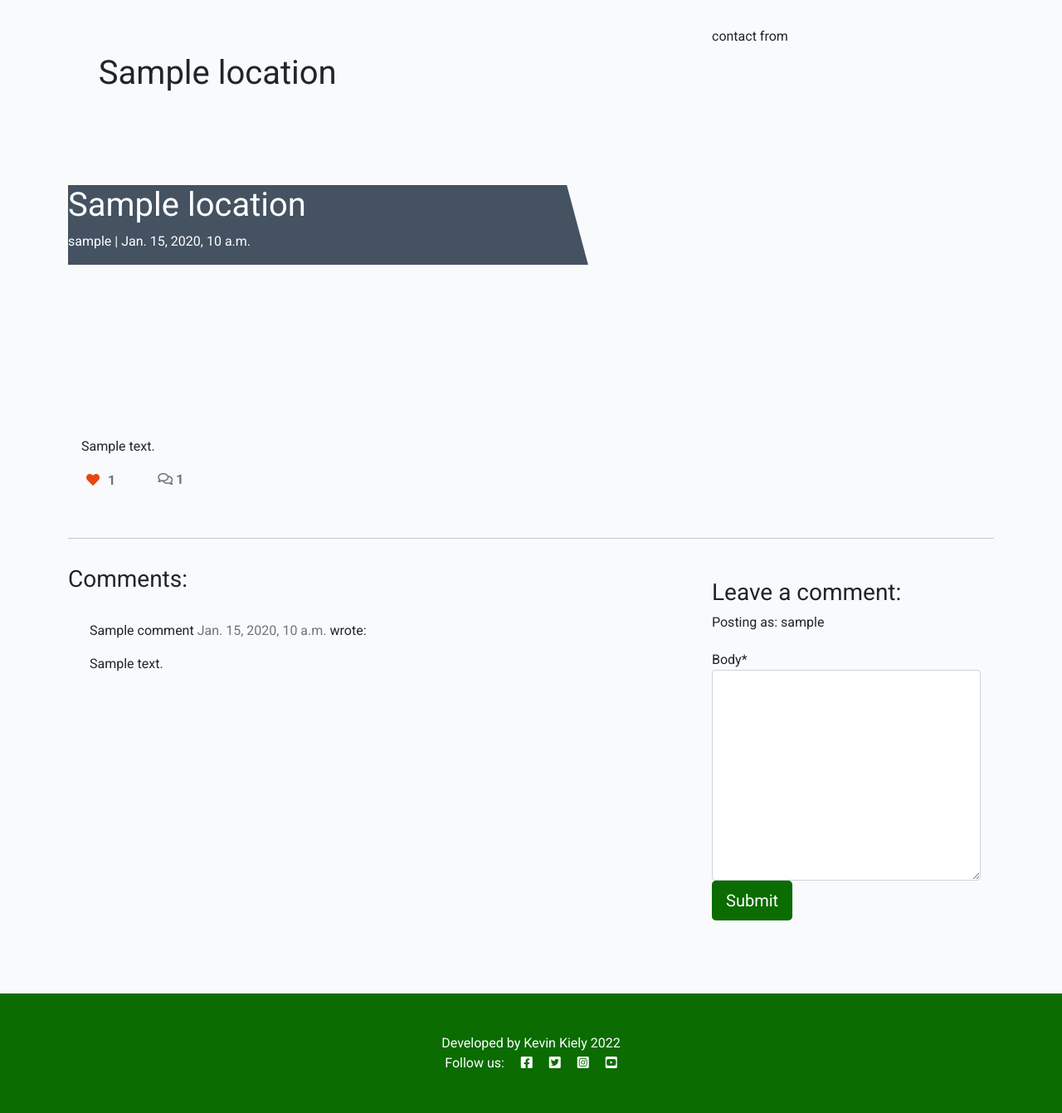
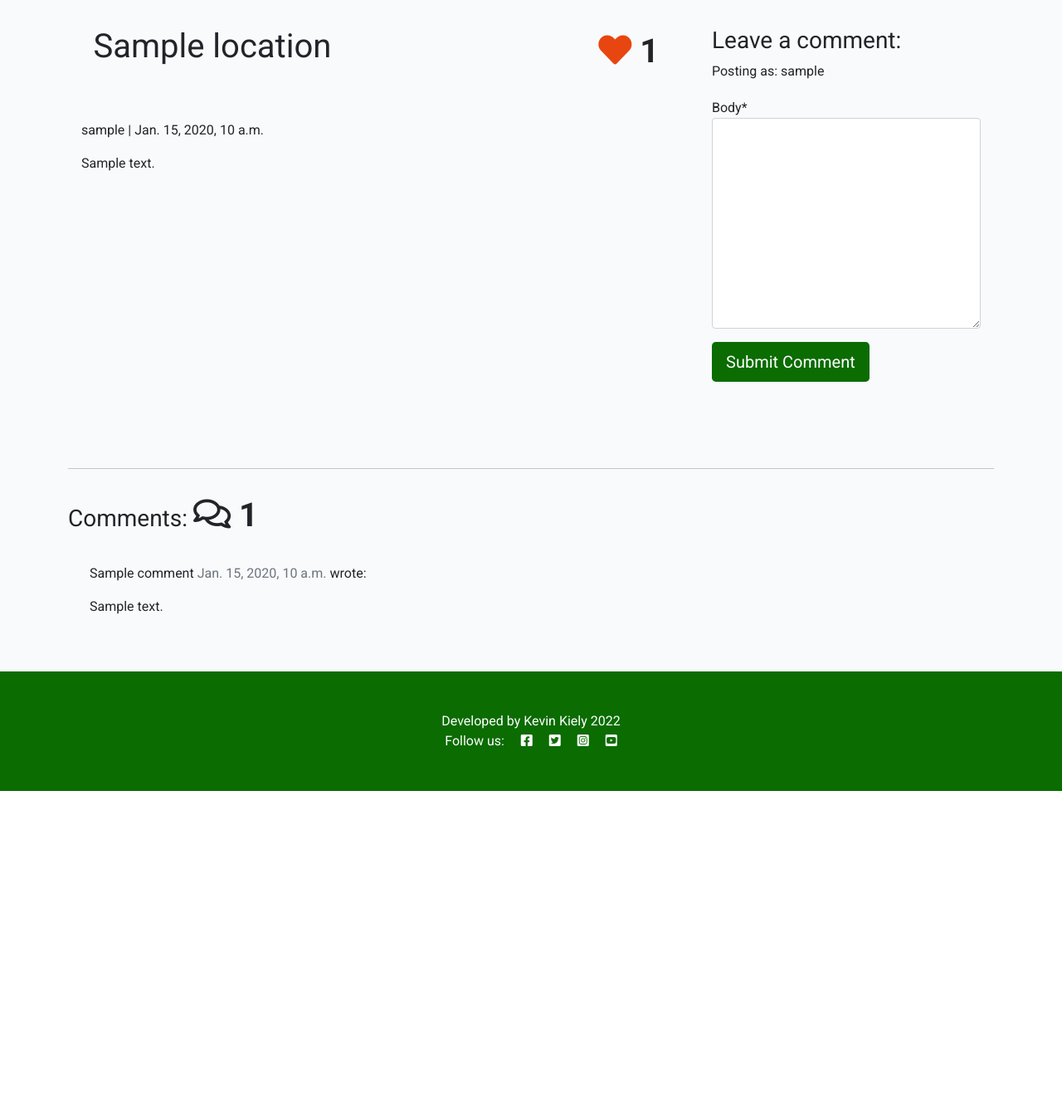
Before and after one commit to Code-Institute-Submissions/kevinjohnkiely-explore-ireland-project-4_SEpResub, a Django app: a page that uses templates/location_single.html in a window 1280 px wide. Shown: the part 147-1488 px from the top of the page at 83% size. After the commit the page ends 1100 px from the top, so only its background shows below. Run offline with Django 3.2, Linux system fonts and the light colour scheme; a user stored in the database is signed in; tables that the repository leaves empty hold one stand-in row (values such as "Sample post"); some libraries are stand-ins or nearby versions.

Commit message:
Add styles and layout changes to individual location page

```diff
--- a/locations/views.py
+++ b/locations/views.py
@@ -13,6 +13,7 @@ class LocationList(generic.ListView):
     queryset = Location.objects.filter(status=1).order_by('-created_at')
     template_name = 'index.html'
     paginate_by = 6
+
 
 class LocationSingle(View):
 
--- a/static/css/style.css
+++ b/static/css/style.css
@@ -98,40 +98,6 @@ hr.home_hr {
     /* text-transform: uppercase; */
 }
 
-.masthead {
-    margin-top: 10px;
-    overflow: hidden;
-    position: relative;
-    display: inline-block;
-    height: 33vh;
-    width: 100%;
-}
-
-.masthead-text {
-    background-color: #445261;
-    color: white;
-    position: relative;
-}
-
-.masthead-image {
-    position: relative;
-    overflow: hidden;
-}
-
-.masthead-image:after {
-    content: "";
-    position: absolute;
-    top: 0;
-    right: 90%;
-    height: 100%;
-    width: 150%;
-    background: #445261;
-    -webkit-transform: skew(15deg);
-    -moz-transform: skew(15deg);
-    transform: skew(15deg);
-    z-index: 100;
-}
-
 .post-link {
     text-decoration: none;
     color: #445261;
@@ -143,7 +109,7 @@ hr.home_hr {
 }
 
 .location-title {
-    margin-top: 3rem;
+    /* margin-top: 3rem; */
     margin-left: 5%;
 }
 
--- a/templates/location_single.html
+++ b/templates/location_single.html
@@ -9,7 +9,33 @@
 <div class="container">
     <div class="row">
         <div class="col-md-8 card mb-4 mt-3">
-            <h1 class="location-title">{{ location.title }}</h1>
+            <div class="row mt-3">
+                <div class="col-sm-10">
+                    <h1 class="location-title">{{ location.title }}</h1>
+                </div>
+                <div class="col-sm-2">
+                    <strong>
+                        {% if user.is_authenticated %}
+                        <form class="d-inline" action="{% url 'location_like' location.slug %}" method="POST">
+                            {% csrf_token %}
+                            {% if liked %}
+                            <button type="submit" name="blogpost_id" value="{{location.slug}}" class="btn-like"><i
+                                    class="fas fa-heart" style="font-size: 40px;"></i></button>
+                            {% else %}
+                            <button type="submit" name="blogpost_id" value="{{location.slug}}" class="btn-like"><i
+                                    class="far fa-heart" style="font-size: 40px;"></i></button>
+                            {% endif %}
+                        </form>
+                        {% else %}
+                        <span class="text-secondary"><i class="far fa-heart" style="font-size: 40px;"></i></span>
+                        {% endif %}
+                        <!-- The number of likes goes before the closing strong tag -->
+                        <span class="fs-1">{{ location.number_of_likes }} </span>
+                    </strong>
+                </div>
+            </div>
+
+
             <div class="card-body">
                 <div class="image-container">
                     {% if "placeholder_image" in location.location_image.url %}
@@ -18,32 +44,27 @@
                     <img class="card-img-top" src=" {{ location.location_image.url }}">
                     {% endif %}
                 </div>
+                <p class="post-subtitle">{{ location.creator }} | {{ location.created_at }}</p>
+                <p class="card-text ">{{ location.body | safe }}</p>
             </div>
         </div>
-        <div class="col-md-4 card mb-4 mt-3">
+        <div class="col-md-4 card mb-4  mt-3 ">
             <div class="card-body">
-                contact from
-            </div>
-        </div>
-    </div>
-</div>
+                {% if commented %}
+                <div class="alert alert-success" role="alert">
+                    Your comment is awaiting approval
+                </div>
+                {% else %}
+                {% if user.is_authenticated %}
 
-<div class="masthead">
-    <div class="container">
-        <div class="row g-0">
-            <div class="col-md-6 masthead-text">
-                <!-- Post title goes in these h1 tags -->
-                <h1 class="post-title">{{ location.title }}
-                </h1>
-                <!-- Post author goes before the | the post's created date goes after -->
-                <p class="post-subtitle">{{ location.creator }} | {{ location.created_at }}</p>
-            </div>
-            <div class="d-none d-md-block col-md-6 masthead-image">
-                <!-- The featured image URL goes in the src attribute -->
-                {% if "placeholder" in location.location_image.url %}
-                <img src="{% static 'images/cliffs.jpg' %}" width="100%">
-                {% else %}
-                <img src="{{ location.location_image.url}}" width="100%">
+                <h3>Leave a comment:</h3>
+                <p>Posting as: {{ user.username }}</p>
+                <form method="post" style="margin-top: 1.3em;">
+                    {{ comment_form | crispy }}
+                    {% csrf_token %}
+                    <button type="submit" class="btn btn-signup btn-lg mt-3">Submit Comment</button>
+                </form>
+                {% endif %}
                 {% endif %}
             </div>
         </div>
@@ -51,54 +72,19 @@
 </div>
 
 <div class="container">
-    <div class="row">
-        <div class="col card mb-4  mt-3 left  top">
-            <div class="card-body">
-                <!-- The post content goes inside the card-text. -->
-                <!-- Use the | safe filter inside the template tags -->
-                <p class="card-text ">{{ location.body | safe }}</p>
-                <div class="row">
 
-                    <div class="col-1">
-                        <strong>
-                            {% if user.is_authenticated %}
-                            <form class="d-inline" action="{% url 'location_like' location.slug %}" method="POST">
-                                {% csrf_token %}
-                                {% if liked %}
-                                <button type="submit" name="blogpost_id" value="{{location.slug}}" class="btn-like"><i
-                                        class="fas fa-heart"></i></button>
-                                {% else %}
-                                <button type="submit" name="blogpost_id" value="{{location.slug}}" class="btn-like"><i
-                                        class="far fa-heart"></i></button>
-                                {% endif %}
-                            </form>
-                            {% else %}
-                            <span class="text-secondary"><i class="far fa-heart"></i></span>
-                            {% endif %}
-                            <!-- The number of likes goes before the closing strong tag -->
-                            <span class="text-secondary">{{ location.number_of_likes }} </span>
-                        </strong>
-                    </div>
-                    <div class="col-1">
-                        {% with comments.count as total_comments %}
-                        <strong class="text-secondary"><i class="far fa-comments"></i>
-                            <!-- Our total_comments variable goes before the closing strong tag -->
-                            {{ total_comments }}
-                        </strong>
-                        {% endwith %}
-                    </div>
-                </div>
-            </div>
-        </div>
-    </div>
     <div class="row">
         <div class="col">
             <hr>
         </div>
     </div>
     <div class="row">
-        <div class="col-md-8 card mb-4  mt-3 ">
-            <h3>Comments:</h3>
+        <div class="col-md-12 card mb-4  mt-3 ">
+            <h3>Comments: {% with comments.count as total_comments %}
+                <strong class="fs-1"><i class="far fa-comments" style="font-size: 40px;"></i>
+                    {{ total_comments }}
+                </strong>
+                {% endwith %}</h3>
             <div class="card-body">
                 <!-- We want a for loop inside the tags to iterate through each comment in comments -->
                 {% for comment in comments %}
@@ -118,26 +104,7 @@
                 {% endfor %}
             </div>
         </div>
-        <div class="col-md-4 card mb-4  mt-3 ">
-            <div class="card-body">
-                {% if commented %}
-                <div class="alert alert-success" role="alert">
-                    Your comment is awaiting approval
-                </div>
-                {% else %}
-                {% if user.is_authenticated %}
 
-                <h3>Leave a comment:</h3>
-                <p>Posting as: {{ user.username }}</p>
-                <form method="post" style="margin-top: 1.3em;">
-                    {{ comment_form | crispy }}
-                    {% csrf_token %}
-                    <button type="submit" class="btn btn-signup btn-lg">Submit</button>
-                </form>
-                {% endif %}
-                {% endif %}
-            </div>
-        </div>
     </div>
 </div>
 
```
